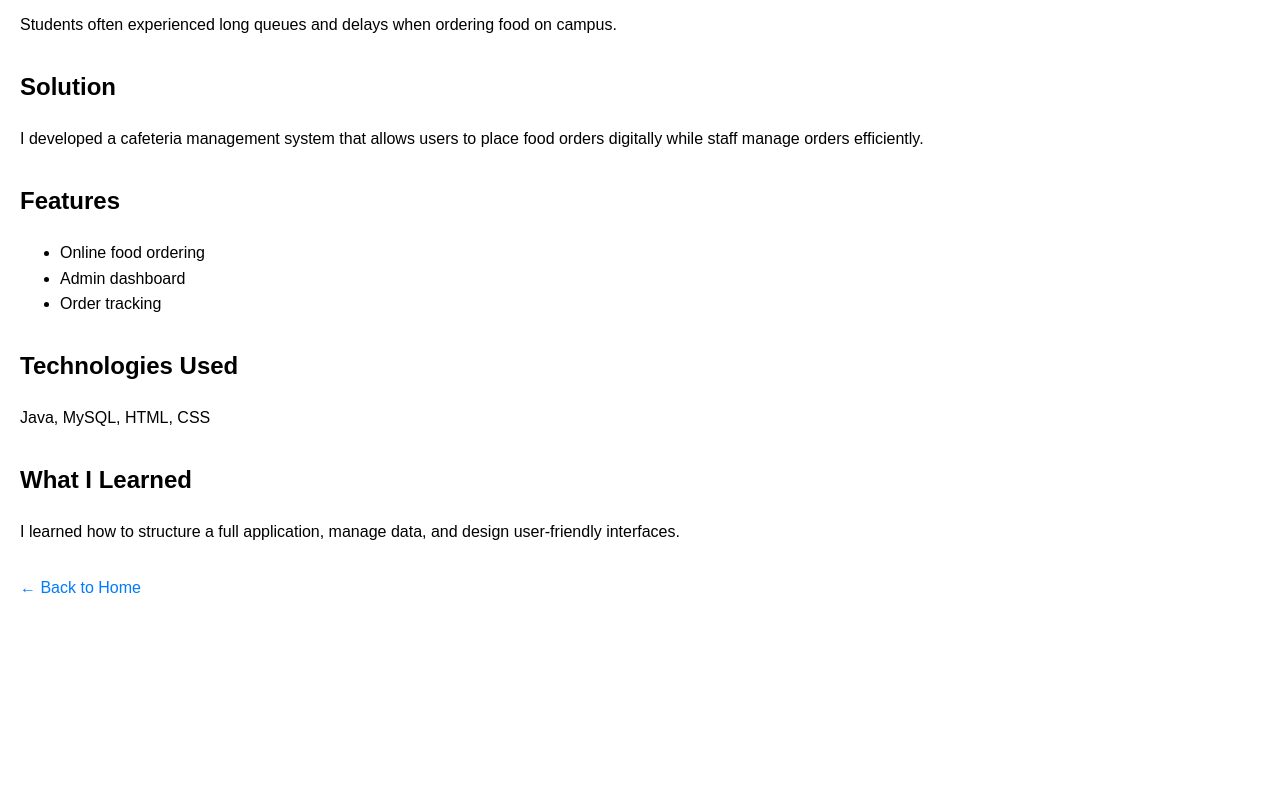
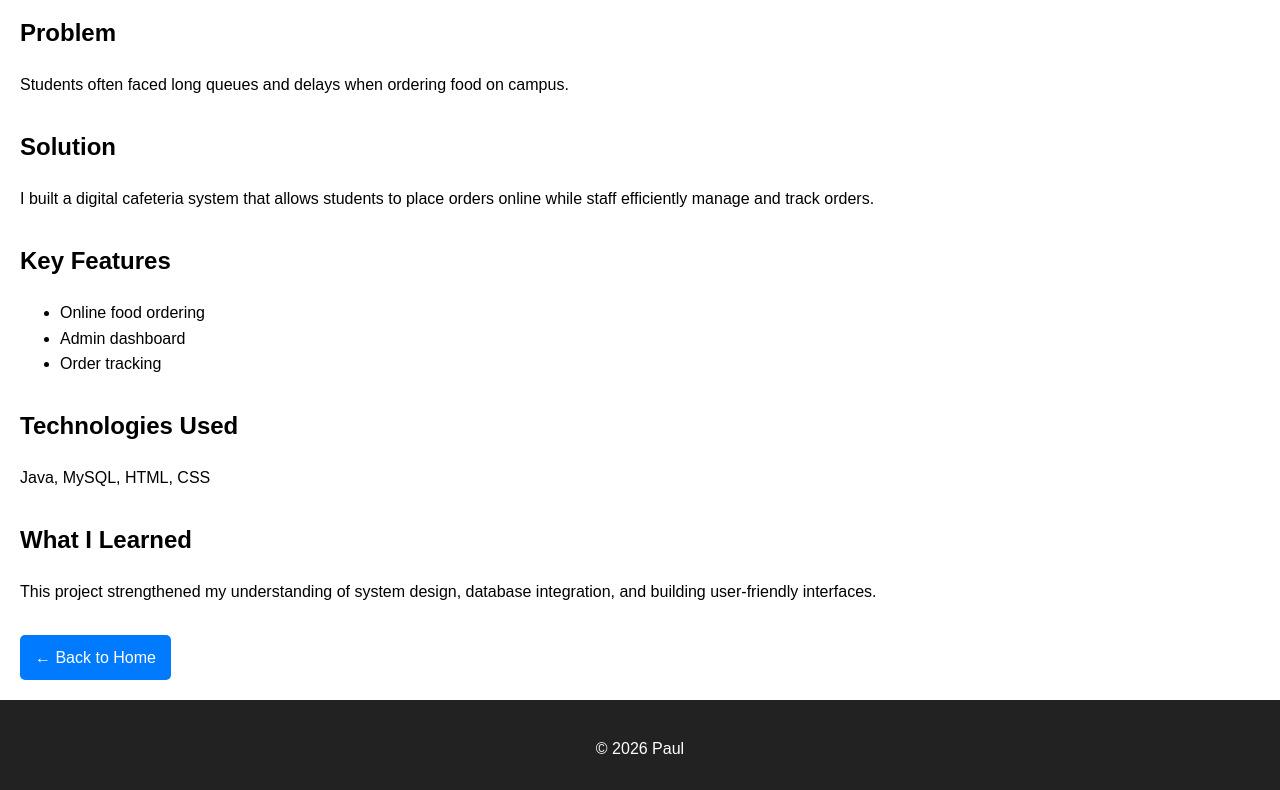
Before and after one commit to isamapaul/personal-portfolio, a plain HTML site: page project.html in a window 1280 px wide. Shown: the part 220-1010 px from the top of the page. Before the commit the page ends 840 px from the top, so only its background shows below. Drawn offline with Linux system fonts and the light colour scheme.

Commit message:
Update project.html

```diff
--- a/project.html
+++ b/project.html
@@ -1,36 +1,41 @@
 <!DOCTYPE html>
 <html lang="en">
 <head>
-  <meta charset="UTF-8" />
-  <meta name="viewport" content="width=device-width, initial-scale=1.0" />
-  <title>Project Details</title>
-  <link rel="stylesheet" href="style.css" />
+  <meta charset="UTF-8"/>
+  <meta name="viewport" content="width=device-width, initial-scale=1.0"/>
+  <title>PAU Cafeteria System</title>
+  <link rel="stylesheet" href="style.css"/>
 </head>
 <body>
 
-<header>
+<nav>
+  <h2 class="logo">Paul</h2>
+  <ul>
+    <li><a href="index.html">Home</a></li>
+  </ul>
+</nav>
+
+<main class="details">
+
 <h1>PAU Cafeteria Management System</h1>
-</header>
 
-<main>
 <section>
   <h2>Problem</h2>
   <p>
-      Students often experienced long queues and delays when ordering food on
-      campus.
+    Students often faced long queues and delays when ordering food on campus.
   </p>
 </section>
 
 <section>
   <h2>Solution</h2>
   <p>
-      I developed a cafeteria management system that allows users to place food
-      orders digitally while staff manage orders efficiently.
+    I built a digital cafeteria system that allows students to place orders online
+    while staff efficiently manage and track orders.
   </p>
 </section>
 
 <section>
-    <h2>Features</h2>
+  <h2>Key Features</h2>
   <ul>
     <li>Online food ordering</li>
     <li>Admin dashboard</li>
@@ -46,13 +51,18 @@
 <section>
   <h2>What I Learned</h2>
   <p>
-      I learned how to structure a full application, manage data, and design
-      user-friendly interfaces.
+    This project strengthened my understanding of system design, database
+    integration, and building user-friendly interfaces.
   </p>
 </section>
 
-  <a href="index.html">← Back to Home</a>
+<a class="btn" href="index.html">← Back to Home</a>
+
 </main>
+
+<footer>
+  <p>© 2026 Paul</p>
+</footer>
 
 </body>
 </html>
```
Lines whose indentation alone changed are shown as unchanged.
